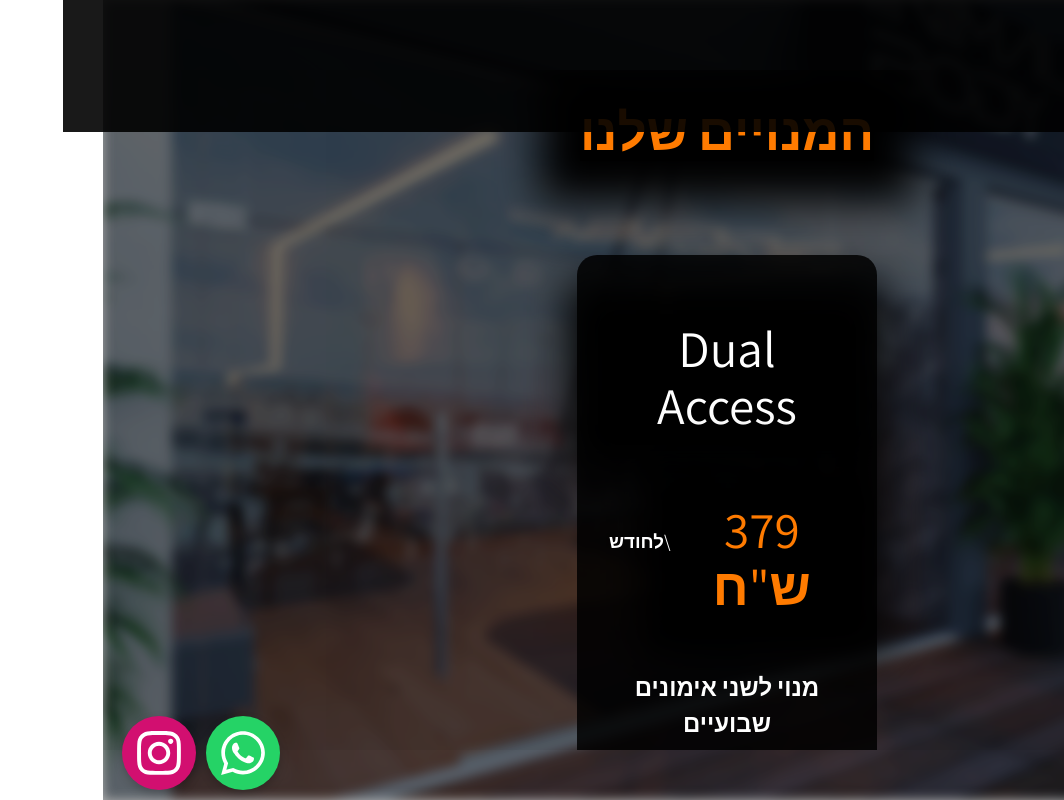
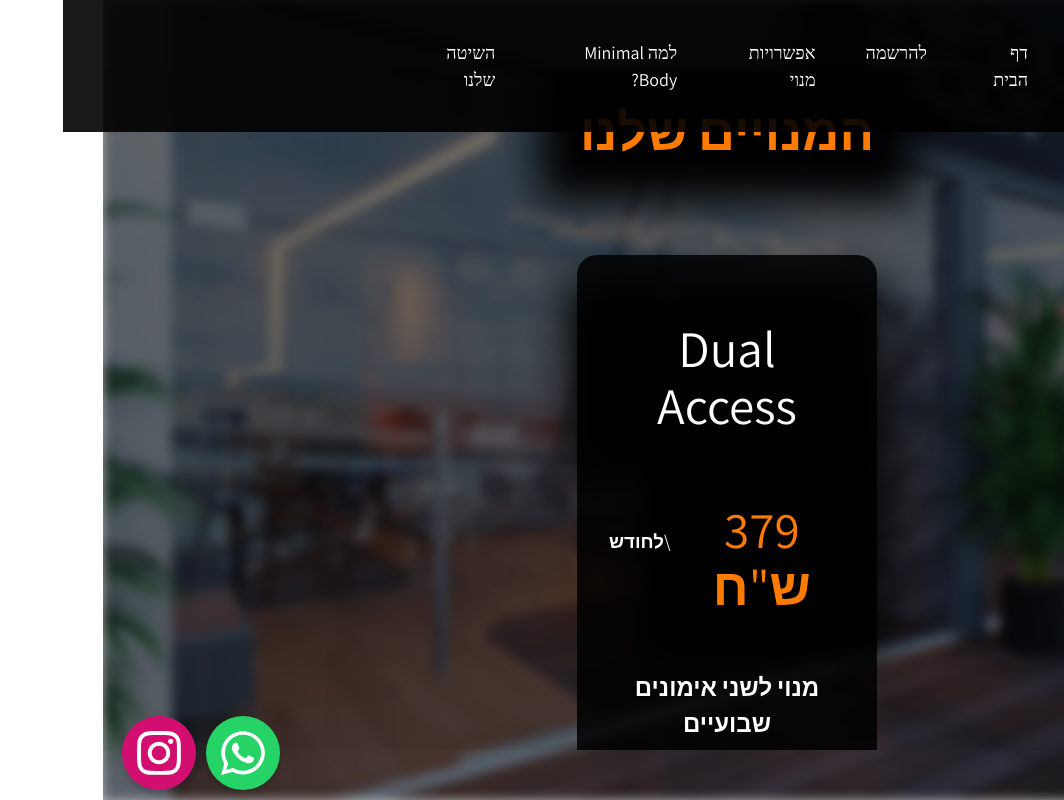
Before and after one commit to Kalzemic/Minimal_Body, a React (Vite) app: page /Subscriptions in a window 1280 px wide. Shown: the whole page, without its empty margins (216-1280 px from the left). Built offline with nearby package versions, Linux system fonts and the light colour scheme.

Commit message:
side bar options

```diff
--- a/src/components/Navbar.css
+++ b/src/components/Navbar.css
@@ -17,67 +17,42 @@
     display: flex;
     align-items: center;
     justify-content: space-between;
-    flex-wrap: wrap;
-    /* Allow wrapping on mobile */
     height: 100%;
     position: relative;
-    gap: 10px;
 }
 
+/* Center the UL using absolute positioning trick */
 .navbar-center {
-    flex: 1;
-    display: flex;
-    justify-content: center;
+    position: absolute;
+    left: 50%;
+    transform: translateX(-50%);
 }
 
 .navbar-center ul {
     display: flex;
-    flex-wrap: wrap;
-    /* Allow wrapping */
-    justify-content: center;
-    gap: 10px;
+    gap: 20px;
     list-style: none;
     margin: 0;
     padding: 0;
 }
 
-@media (max-width: 768px) {
-    .navbar-center ul {
-        flex-direction: column;
-        align-items: center;
-    }
-
-    .navbar {
-        height: auto;
-        /* Allow nav height to grow */
-        padding: 10px;
-    }
-}
-
 .navbar-left .logo {
-    height: 120px;
+    height: 200px;
     object-fit: contain;
     margin-left: 10px;
     margin-bottom: 80px;
     border-radius: 200px;
+
 }
-
-@media (max-width: 768px) {
-    .navbar-left .logo {
-        height: 70px;
-        margin-bottom: 0;
-    }
-}
-
 
 .navbar a {
     color: rgb(255, 255, 255);
     text-decoration: none;
+    font-size: 18px;
     font-family: 'Assistant';
     display: inline-block;
     transition: transform 0.3s ease-in-out, color 0.3s ease-in-out;
-    padding: 12px 20px;
-    font-size: 16px;
+    padding: 10px 15px;
 }
 
 .navbar a:hover {
@@ -93,3 +68,61 @@
         opacity: 1;
     }
 }
+
+/* Keep your existing styles */
+
+/* Hide hamburger and sidebar by default */
+.hamburger-menu {
+    display: none;
+    font-size: 32px;
+    cursor: pointer;
+    color: white;
+    padding: 10px;
+}
+
+/* Sidebar default hidden */
+.sidebar {
+    position: fixed;
+    top: 130px;
+    /* adjust to match navbar height */
+    right: 0;
+    width: 70%;
+    height: 100vh;
+    background: rgba(0, 0, 0, 0.95);
+    transform: translateX(100%);
+    transition: transform 0.3s ease-in-out;
+    z-index: 999;
+    padding-top: 20px;
+}
+
+.sidebar.open {
+    transform: translateX(0);
+}
+
+.sidebar ul {
+    list-style: none;
+    padding: 0;
+    margin: 0;
+    text-align: right;
+    direction: rtl;
+}
+
+.sidebar li {
+    margin: 20px 20px;
+}
+
+.sidebar a {
+    color: white;
+    font-size: 20px;
+    text-decoration: none;
+}
+
+@media (max-width: 768px) {
+    .desktop-menu {
+        display: none;
+    }
+
+    .hamburger-menu {
+        display: block;
+    }
+}
--- a/src/components/Navbar.tsx
+++ b/src/components/Navbar.tsx
@@ -1,25 +1,48 @@
-
 import './Navbar.css'
+import { useState } from 'react';
 
 function Navbar() {
+    const [isOpen, setIsOpen] = useState(false);
+
+    const toggleSidebar = () => setIsOpen(!isOpen);
+
     return (
+        <>
             <nav className="navbar">
                 <div className="navbar-content">
                     <div className="navbar-left">
                         <img src="minimal_body_logo.png" alt="Company Logo" className="logo" />
                     </div>
-                <div className="navbar-center">
+
+                    {/* Desktop nav */}
+                    <div className="navbar-center desktop-menu">
                         <ul>
                             <li><a href="#home">דף הבית</a></li>
                             <li><a href="#signup">להרשמה</a></li>
                             <li><a href="#subscriptions">אפשרויות מנוי</a></li>
-                        <li> <a href="#why_us">למה Minimal Body?</a></li>
+                            <li><a href="#why_us">למה Minimal Body?</a></li>
                             <li><a href="#method">השיטה שלנו</a></li>
                         </ul>
                     </div>
-                <div className="navbar-right" />
+
+                    {/* Mobile menu button */}
+                    <div className="hamburger-menu" onClick={toggleSidebar}>
+                        ☰
+                    </div>
                 </div>
             </nav>
+
+            {/* Sidebar menu */}
+            <div className={`sidebar ${isOpen ? 'open' : ''}`}>
+                <ul>
+                    <li><a href="#home" onClick={toggleSidebar}>דף הבית</a></li>
+                    <li><a href="#signup" onClick={toggleSidebar}>להרשמה</a></li>
+                    <li><a href="#subscriptions" onClick={toggleSidebar}>אפשרויות מנוי</a></li>
+                    <li><a href="#why_us" onClick={toggleSidebar}>למה Minimal Body?</a></li>
+                    <li><a href="#method" onClick={toggleSidebar}>השיטה שלנו</a></li>
+                </ul>
+            </div>
+        </>
     );
 }
 
```
Lines whose indentation alone changed are shown as unchanged.
